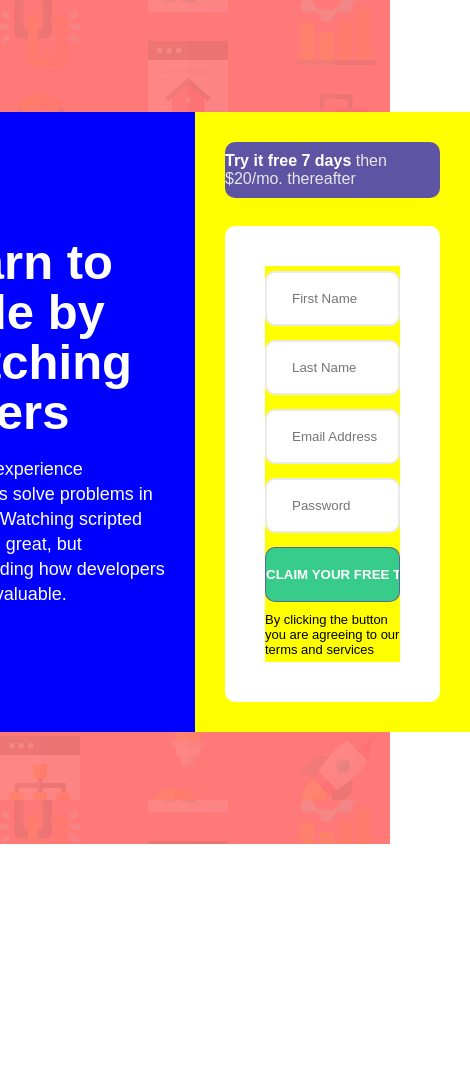
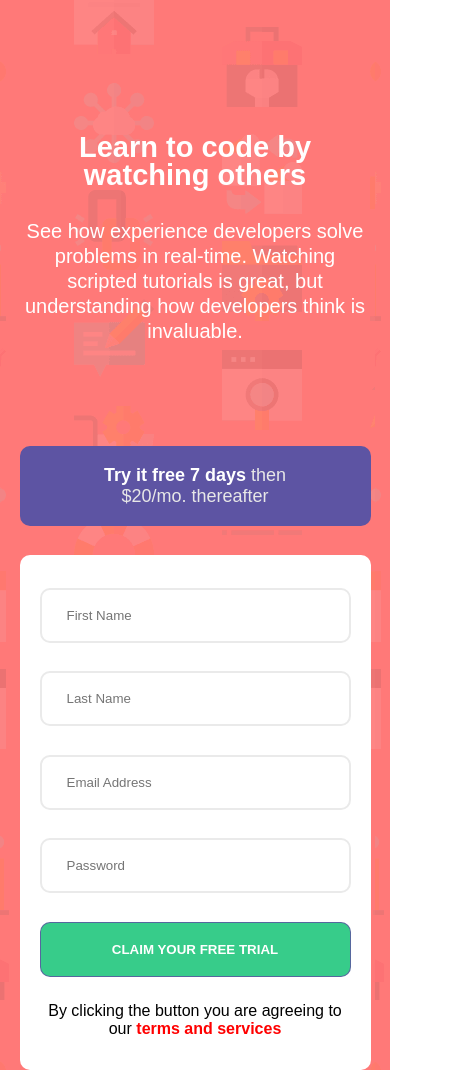
Before and after one commit to femmytedrey/Javascript-Form-Validation, a plain HTML site: page index.html in a window 390 px wide. Shown: the top 1070 px of the page, 470 px wide, since content can reach past the window. Before the commit the page ends 844 px from the top, so only its background shows below. Drawn offline with Linux system fonts and the light colour scheme.

Commit message:
Progress

```diff
--- a/style.css
+++ b/style.css
@@ -34,14 +34,13 @@
 .card{
     width: 1100px;
     height: 620px;
-    background: white;
     display: flex;
 
 }
 .left{
     height: 100%;
     width: 50%;
-    background: blue;
+
     display: flex;
     flex-direction: column;
     justify-content: center;
@@ -64,7 +63,6 @@
 .right{
     height: 100%;
     width: 50%;
-    background: yellow;
     display: flex;
     flex-direction: column;
     justify-content: space-between;
@@ -118,7 +116,7 @@ form{
     height: 100%;
     width: 100%;
     justify-content: space-around;
-    background: yellow;
+
 
 }
 
@@ -158,7 +156,81 @@ form{
 .input-box input:focus{
 
 }
+.terms{
+    color: red;
+    font-weight: 900;
+    cursor: pointer;
+
+}
+
 
 /* .input-box input.error {
     border-color: red;
   } */
+
+
+
+
+  /* Media query for mobile view */
+@media only screen and (max-width: 767px) {
+    /* Add your styles for mobile view here */
+    .container{
+        width: 100%;
+        height: 1100px;
+        display: flex;
+        justify-content: center;
+        align-items: center;
+        background-image: url(images/bg-intro-mobile.png);
+        background-color: #FF7978;
+        padding-top: 30px;
+        padding-bottom: 30px;
+    }
+    .card{
+        flex-direction: column;
+        width: 90%;
+        height: 100%;
+    }
+    .left{
+        height: 40%;
+        width: 100%;
+        padding: 0;
+        align-items: center;
+    }
+    .header{
+        text-align: center;
+        font-size: 29px;
+        font-weight: 700;
+        line-height: 28px;
+        padding-bottom: 30px ;
+    }
+    .headercontent{
+        text-align: center;
+        font-size: 20px;
+    }
+    .right{
+        height: 60%;
+        width: 100%;
+        padding: 0;
+    }
+    .top{
+        height: 80px;
+        padding-left: 80px;
+        padding-right: 80px;
+    }
+    .topcontent{
+        text-align: center;
+        font-size: 18px
+    }
+    .bottom{
+        padding: 20px;
+        height: 82.5%;
+    }
+    .useragreement{
+        font-size: 13px;
+        display: flex;
+        justify-content: center;
+        align-items: center;
+        text-align: center;
+        font-size: 16px;
+    }
+  }
```
